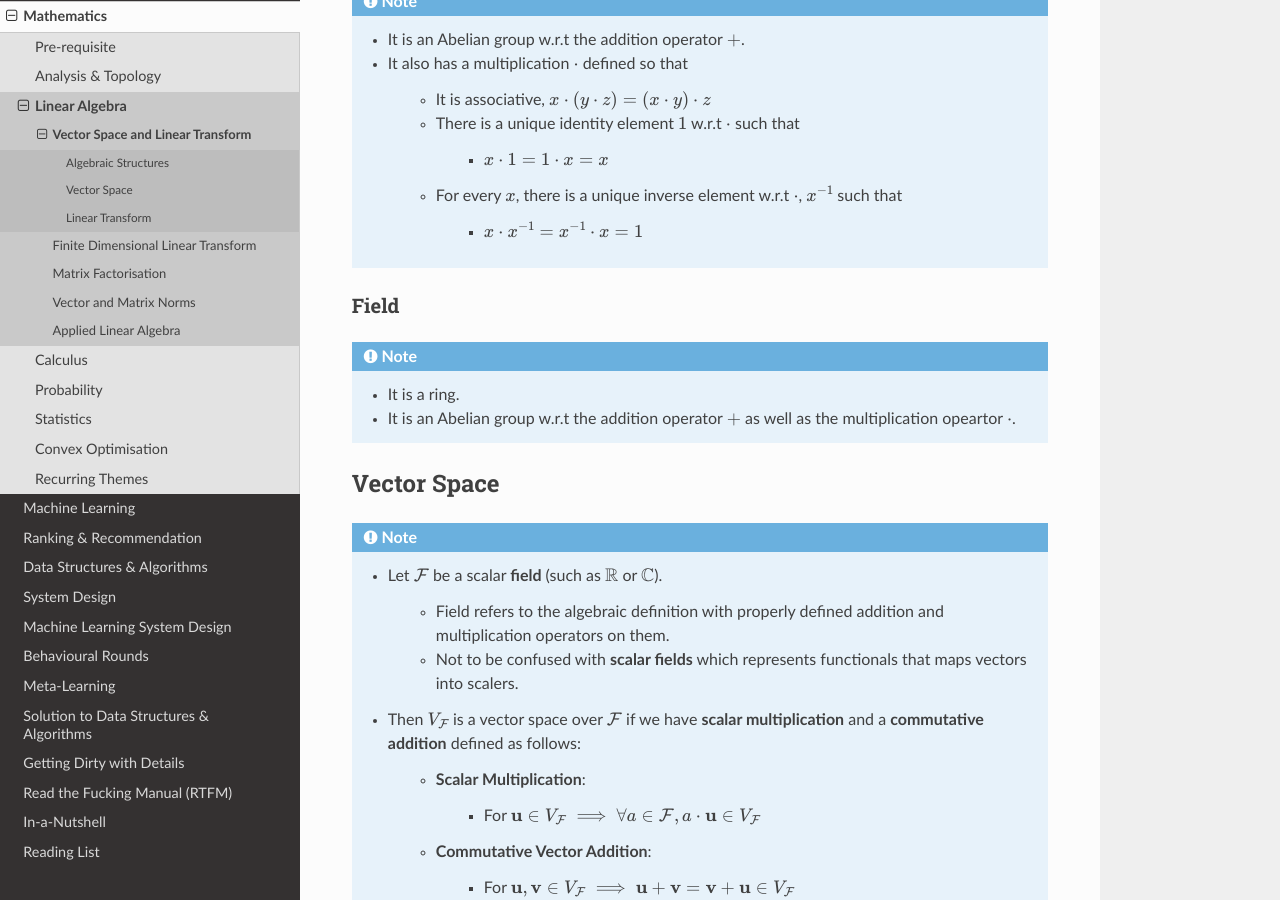
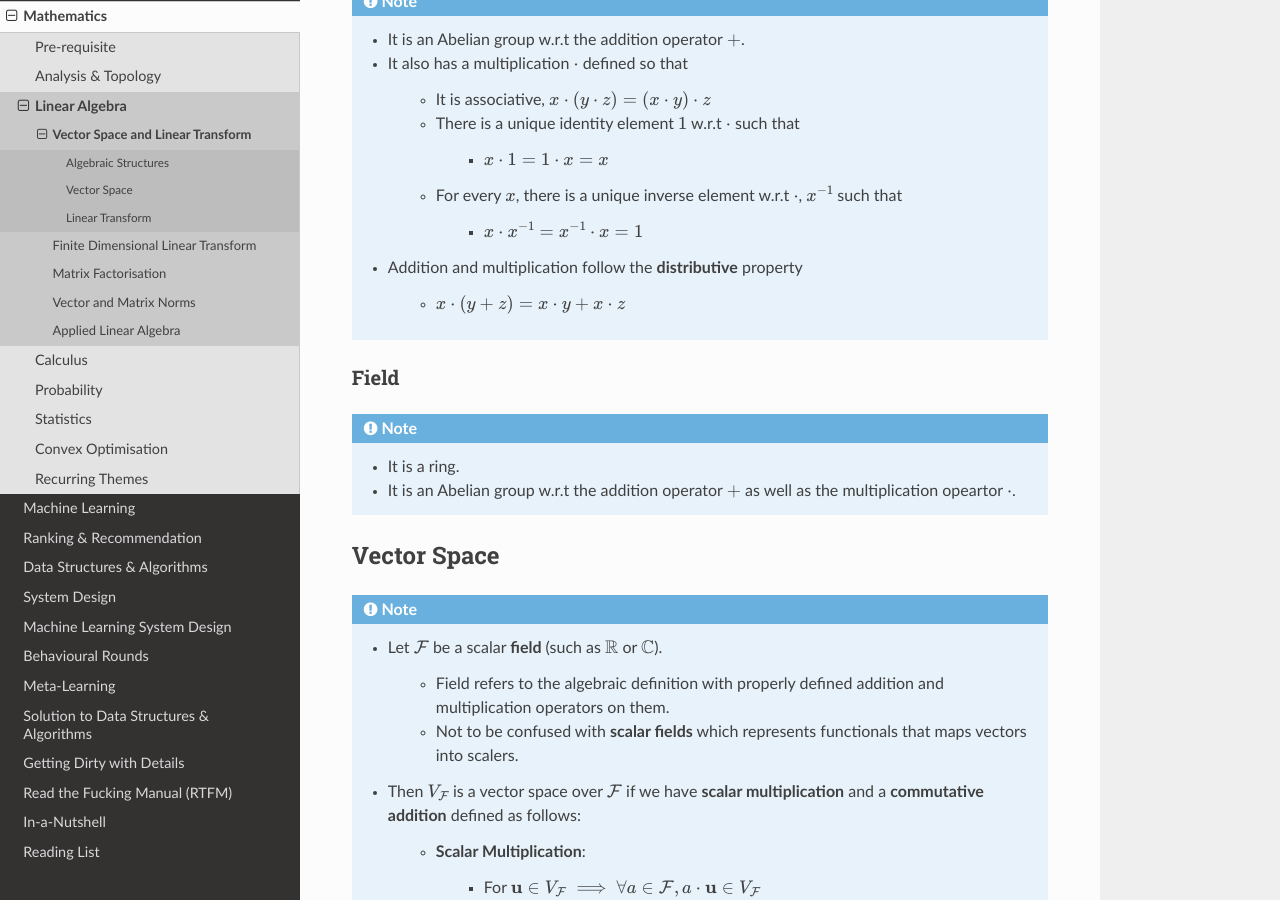
Before and after one commit to uselesstechjunks/leetcode, a Sphinx documentation site: the page built from docs/source/math/linalg/vecspace.rst, in a window 1280 px wide and 900 px high, scrolled down 1016 px. Built offline with Sphinx 7.4.7 and the Read the Docs theme 2.0.0, drawn with Linux system fonts in a browser that asks for light colours.

Commit message:
Update vecspace.rst

```diff
--- a/docs/source/math/linalg/vecspace.rst
+++ b/docs/source/math/linalg/vecspace.rst
@@ -44,6 +44,9 @@ Ring
 		* For every :math:`x`, there is a unique inverse element w.r.t :math:`\cdot`, :math:`x^{-1}` such that
 
 			* :math:`x\cdot x^{-1}=x^{-1}\cdot x=1`
+	* Addition and multiplication follow the **distributive** property
+
+		* :math:`x\cdot(y+z)=x\cdot y+x\cdot z`
 
 Field
 ================================================================================
```
